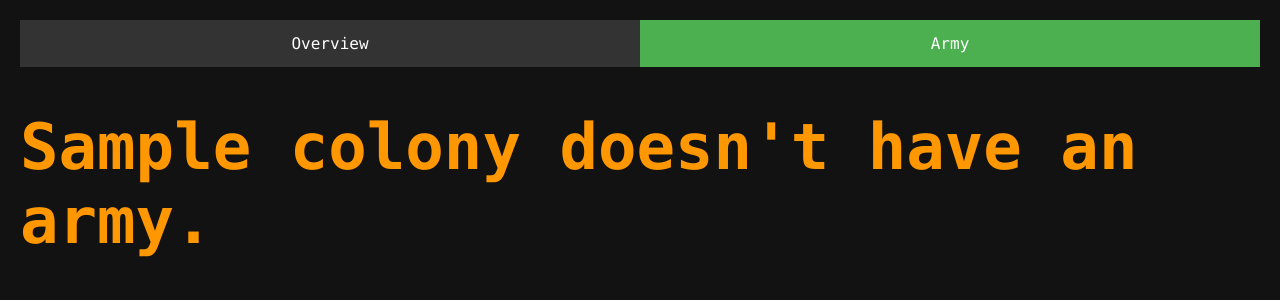
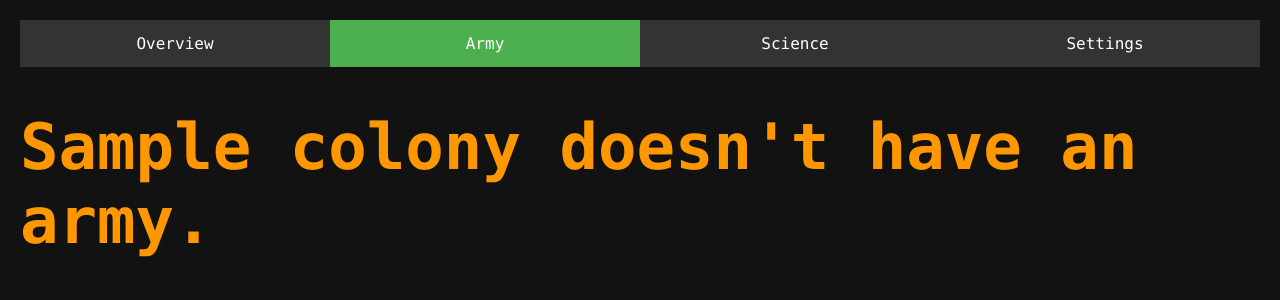
Before and after one commit to EleazarHouston/Hereditus, a Django app: page /play/1/army/ in a window 1280 px wide. Shown: the top 300 px of the page. Run offline with Django 5.2, Linux system fonts and the light colour scheme; a user stored in the database is signed in; tables that the repository leaves empty hold one stand-in row (values such as "Sample post"); data that the repository does not hold is empty.

Commit message:
Add Science and Settings views with corresponding templates and navigation links

```diff
--- a/main_game/templates/main_game/base.html
+++ b/main_game/templates/main_game/base.html
@@ -12,8 +12,30 @@
         <!-- Navigation Bar -->
         <div class="navbar">
             <ul>
-                <li><a href="{% url 'colony_view' colony.id %}" class="{% if request.resolver_match.url_name == 'colony_view' %}active{% endif %}">Overview</a></li>
-                <li><a href="{% url 'army_view' colony.id %}" class="{% if request.resolver_match.url_name == 'army_view' %}active{% endif %}">Army</a></li>
+                <li>
+                    <a href="{% url 'colony_view' colony.id %}"
+                       class="{% if request.resolver_match.url_name == 'colony_view' %}active{% endif %}">
+                        Overview
+                    </a>
+                </li>
+                <li>
+                    <a href="{% url 'army_view' colony.id %}"
+                       class="{% if request.resolver_match.url_name == 'army_view' %}active{% endif %}">
+                        Army
+                    </a>
+                </li>
+                <li>
+                    <a href="{% url 'science_view' colony.id %}"
+                       class="{% if request.resolver_match.url_name == 'science_view' %}active{% endif %}">
+                        Science
+                    </a>
+                </li>
+                <li>
+                    <a href="{% url 'settings_view' colony.id %}"
+                       class="{% if request.resolver_match.url_name == 'settings_view' %}active{% endif %}">
+                        Settings
+                    </a>
+                </li>
             </ul>
         </div>
 
--- a/main_game/urls.py
+++ b/main_game/urls.py
@@ -9,5 +9,9 @@ urlpatterns = [
     path('load_colony/', views.load_colony, name='load_colony'),
     path('register/', views.register, name='register'),
     path('login', views.login_view, name='login'),
-    path('logout/', views.logout_view, name='logout')
+    path('logout/', views.logout_view, name='logout'),
+    path('play/<int:colony_id>/settings/', views.settings_view, name='settings_view'),
+    path('play/<int:colony_id>/science/', views.science_view, name='science_view')
 ]
+
+# Error when accessing colony URL when not logged in
--- a/main_game/views.py
+++ b/main_game/views.py
@@ -118,6 +118,16 @@ def army_view(request, colony_id):
         'all_colonies': all_colonies
         })
 
+@login_required
+def settings_view(request, colony_id):
+    colony = get_object_or_404(Colony, id=colony_id)
+    return render(request, 'main_game/settings.html', {'colony': colony})
+
+@login_required
+def science_view(request, colony_id):
+    colony = get_object_or_404(Colony, id=colony_id)
+    return render(request, 'main_game/science.html', {'colony': colony})
+
 def main_page(request):
     if request.user.is_authenticated:
         return redirect('load_colony')
```
Also changed, not shown: main_game/templates/main_game/science.html (added, +7 -0 lines), main_game/templates/main_game/settings.html (added, +7 -0 lines).
